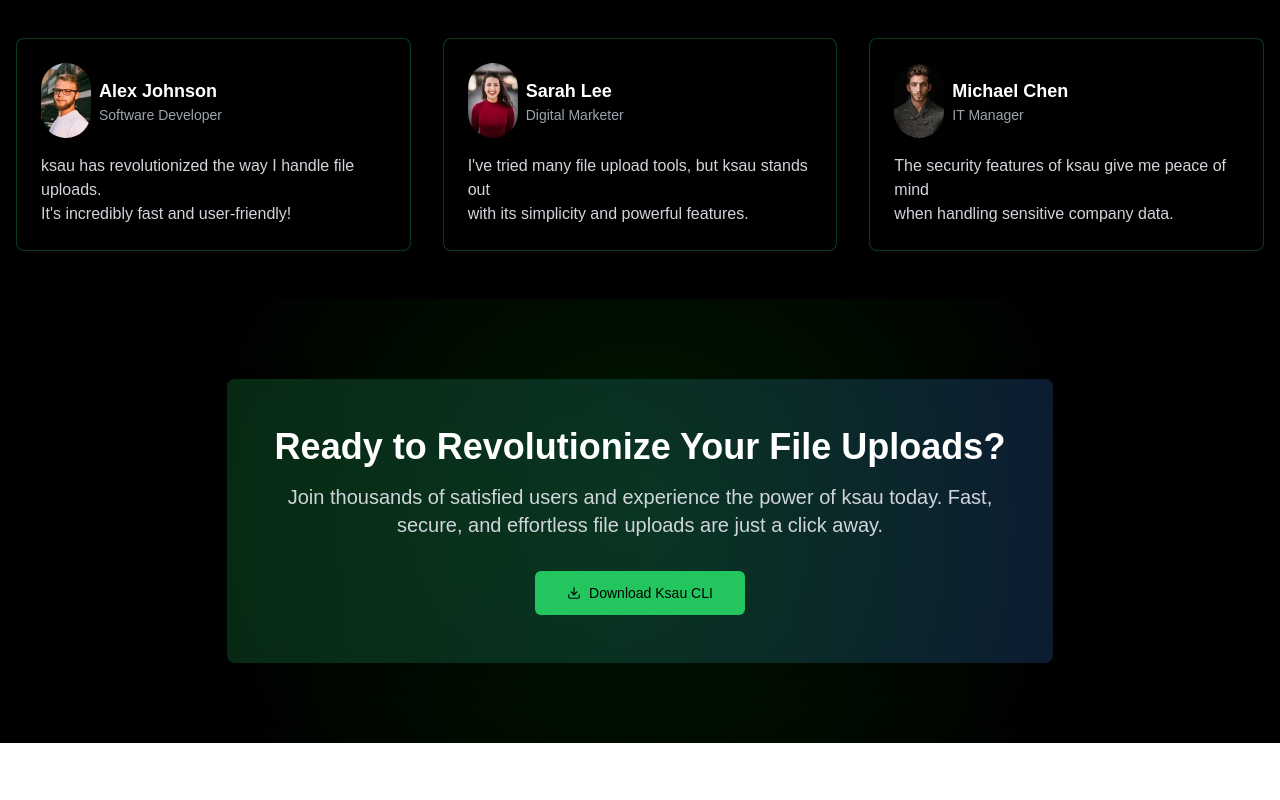
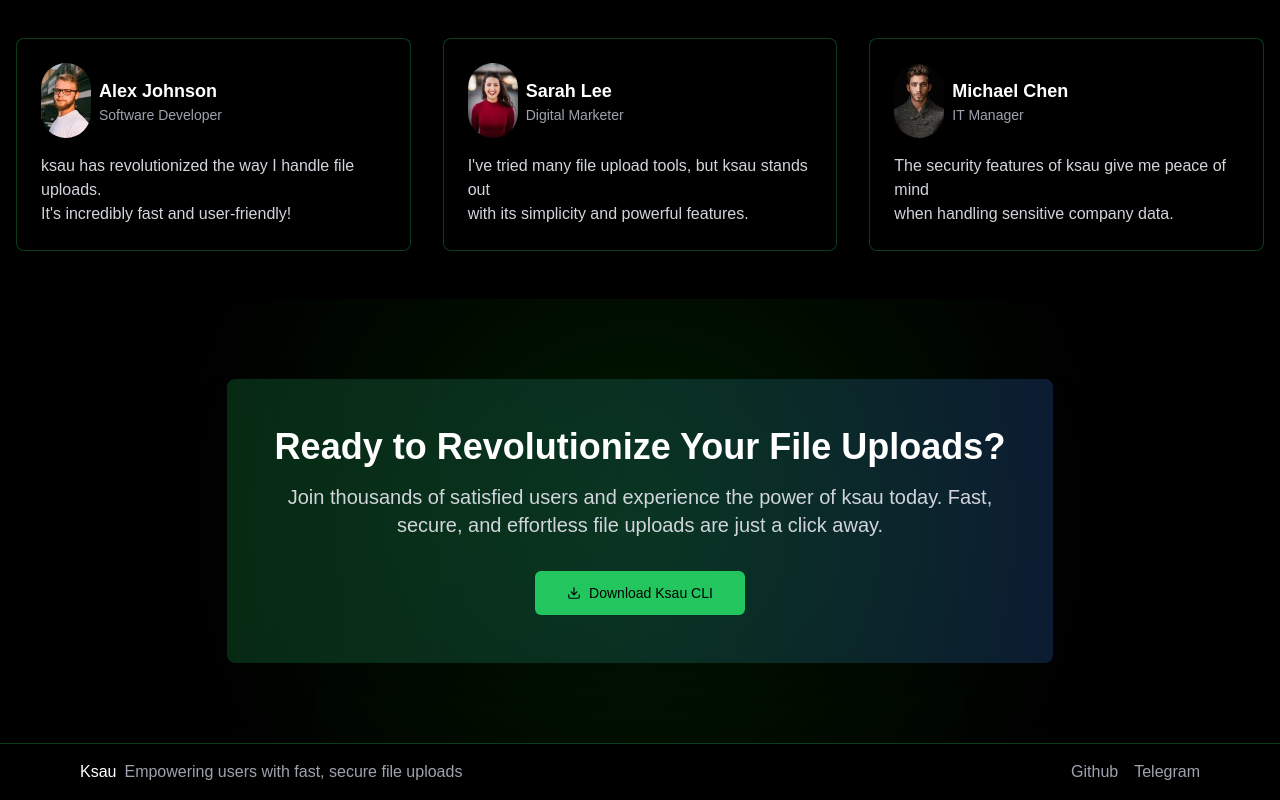
Before and after one commit to krey-yon/ksau, a Next.js app: page / in a window 1280 px wide. Shown: the part 1830-2630 px from the top of the page. Before the commit the page ends 2573 px from the top, so only its background shows below. Built offline with nearby package versions, Linux system fonts and the light colour scheme.

Commit message:
footer added

```diff
--- a/src/app/page.tsx
+++ b/src/app/page.tsx
@@ -1,3 +1,4 @@
+import Footer from "@/component/Footer";
 import Navbar from "@/component/Navbar";
 import DownloadPage from "@/page/DownloadPage";
 import PageOne from "@/page/PageOne";
@@ -16,6 +17,7 @@ export default function Home() {
         <PageThree />
         <TestimonialPage />
         <DownloadPage />
+        <Footer />
       </div>
     </div>
   );
--- /dev/null
+++ b/src/component/Footer.tsx
@@ -0,0 +1,20 @@
+import React from "react";
+
+function Footer() {
+  return (
+    <footer className="bg-black/50 text-gray-400 text-center py-4 border-t border-green-500/30">
+      <div className="flex flex-col sm:flex-row items-start sm:items-center justify-between gap-4 px-36 md:px-10 lg:px-20   ">
+        <div className="flex gap-2 flex-row">
+          <span className="text-white">Ksau</span>
+          <p>Empowering users with fast, secure file uploads</p>
+        </div>
+        <div className="flex gap-4">
+            <button>Github</button>
+            <button>Telegram</button>
+        </div>
+      </div>
+    </footer >
+  );
+}
+
+export default Footer;
```
